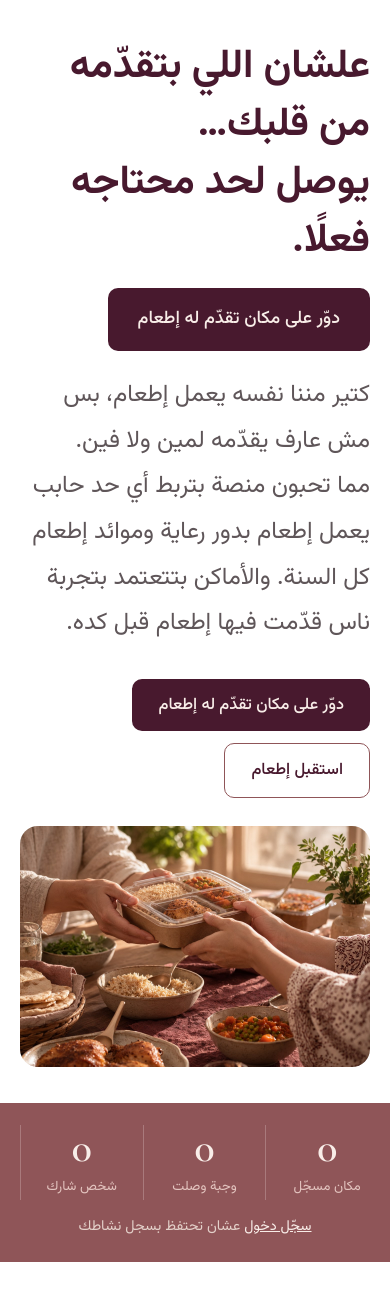
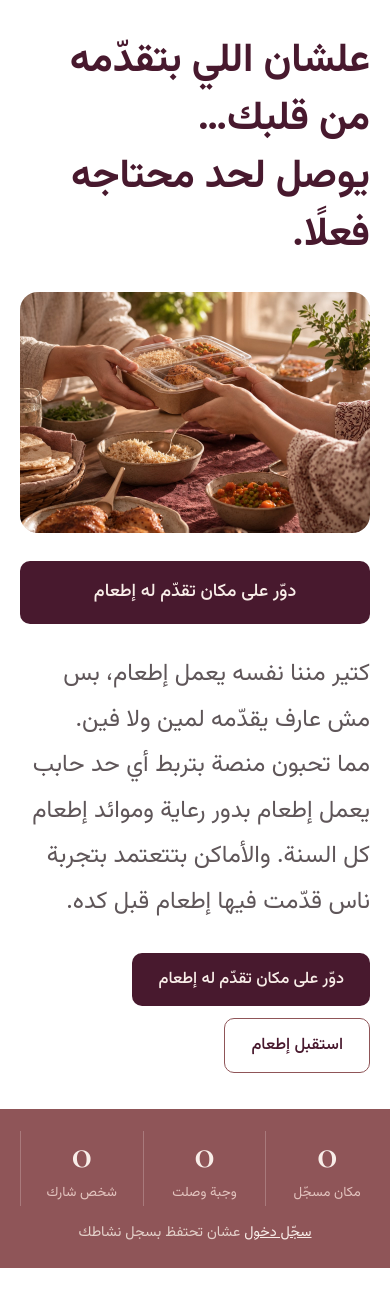
Before and after one commit to shireenhdabbas-netizen/e63am, a Flask app: page / in a window 390 px wide. Shown: the part 75-1375 px from the top of the page. Run offline with Flask 3, Linux system fonts and the light colour scheme; some libraries are stand-ins or nearby versions; some web fonts are replaced.

Commit message:
Fix mobile hero layout order, refine disclaimer box styling
On mobile, reorders the hero section (title, photo, CTA, subtitle,
actions) via CSS order on a display:contents wrapper instead of DOM
order. Also gives the homepage disclaimer notice box a border and
background so it's visually distinct. Re-exported ph-*.jpg images
(same content, smaller file size).

Co-Authored-By: Claude Sonnet 5 <noreply@anthropic.com>
Claude-Session: https://claude.ai/code/session_019VuXQrBXucHZcmahKxps3u

```diff
--- a/templates/home.html
+++ b/templates/home.html
@@ -184,6 +184,12 @@
     .hero-inner { grid-template-columns: 1fr; padding: 32px 20px 36px; gap: 28px; }
     .hero-title { font-size: 40px; }
     .photo-hero { aspect-ratio: 16 / 11; }
+    .hero-text { display: contents; }
+    .hero-title { order: 1; margin: 0; }
+    .photo-hero { order: 2; }
+    .hero-cta { order: 3; margin: 0; justify-self: stretch; text-align: center; }
+    .hero-sub { order: 4; margin: 0; }
+    .hero-actions { order: 5; }
     .stats-inner { flex-wrap: wrap; gap: 14px 0; }
     .stat { padding: 0 18px; flex: 1; }
     .stat-login { flex: 1 1 100%; margin: 0; text-align: center; }
@@ -195,8 +201,8 @@
     .strip-inner { grid-template-columns: 1fr; }
     .strip { padding-bottom: 48px; }
   }
-  .notice { padding: 0 0 56px; }
-  .notice-inner { max-width: 1120px; margin: 0 auto; padding: 24px 28px; background: var(--ivory); border-radius: 16px; }
+  .notice { padding: 48px 0 56px; background: #fff; }
+  .notice-inner { max-width: 1080px; margin: 0 auto; padding: 24px 28px; background: var(--ivory); border: 1px solid #EBD6D0; border-radius: 16px; }
   .notice-inner h3 { font-size: 22px; margin: 0 0 8px; }
   .notice-inner p { font-size: 16.5px; line-height: 1.95; margin: 0 0 10px; color: var(--ink-muted); }
   .notice-inner a { color: var(--plum); font-weight: 500; }
```
Also changed, not shown: static/ph-bowl.jpg, static/ph-child.jpg, static/ph-handover.jpg, static/ph-openbox.jpg, static/ph-stack.jpg, static/ph-table.jpg.
